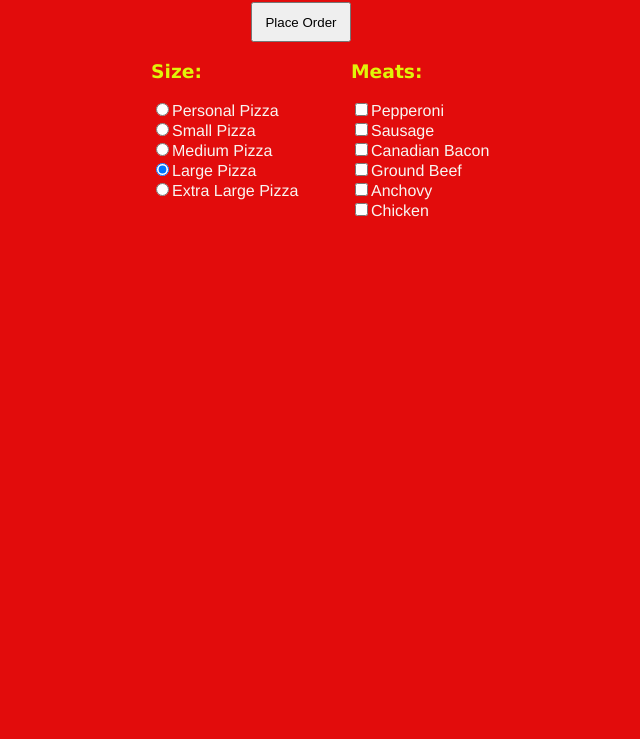
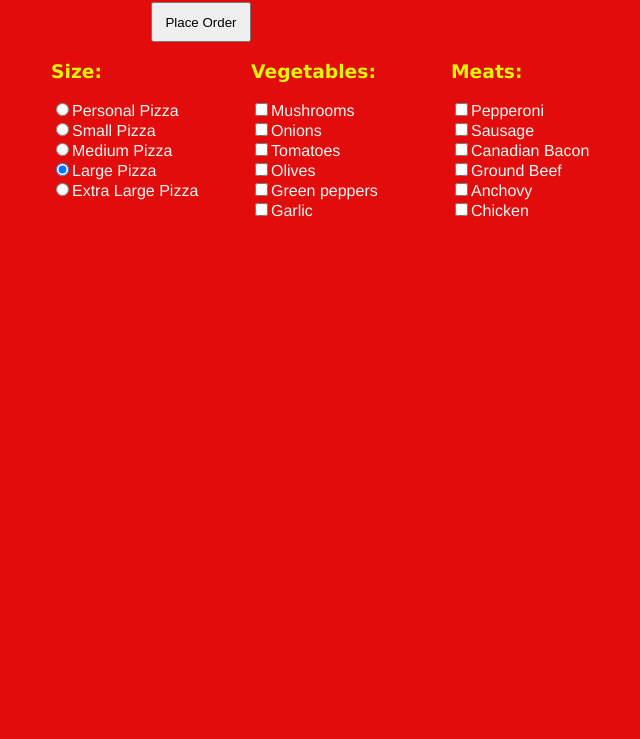
Before and after one commit to robrider/JavaScript_Projects, a plain HTML site: page Basic_JavaScript_Projects/Pizza_Project/Pizza.html in a window 1280 px wide. Shown: the part 61-800 px from the top of the page, without its empty margins (289-929 px from the left). Drawn offline with Linux system fonts and the light colour scheme.

Commit message:
Pizza Project updates

```diff
--- a/Basic_JavaScript_Projects/Pizza_Project/Pizza.html
+++ b/Basic_JavaScript_Projects/Pizza_Project/Pizza.html
@@ -9,7 +9,7 @@
 </head>
 <body>
     <div id="menuBG">
-        <h1 style="margin:0 0px 0 20px;">Pizza Drill Tutorial</h1>
+        <h1 style="margin:0 0px 0 40px;">Pizza Drill Tutorial</h1>
         <input id="btnOrder" type="button" onclick="getReceipt ()"
             value="Place Order">
         <form id="frmMenu">
@@ -26,6 +26,21 @@
                 <input class="size" type="radio" name="Size"
                 value="Extra Large Pizza">Extra Large Pizza<br>
             </div>
+            <div class="menu center">
+                <h3>Vegetables:</h3>
+                <input class="toppings" type="checkbox" name="Topping"
+                    value="Mushrooms">Mushrooms<br>
+                <input class="toppings" type="checkbox" name="Topping"
+                    value="Onions">Onions<br>
+                <input class="toppings" type="checkbox" name="Topping"
+                    value="Tomatoes">Tomatoes<br>
+                <input class="toppings" type="checkbox" name="Topping"
+                    value="Olives">Olives<br>
+                <input class="toppings" type="checkbox" name="Topping"
+                    value="Green peppers">Green peppers<br>
+                <input class="toppings" type="checkbox" name="Topping"
+                    value="Garlic">Garlic<br>
+                </div>
             <div class="menu right">
                 <h3>Meats:</h3>
                 <input class="toppings" type="checkbox" name="Topping"
--- a/Basic_JavaScript_Projects/Pizza_Project/Pizza_CSS/Pizza.css
+++ b/Basic_JavaScript_Projects/Pizza_Project/Pizza_CSS/Pizza.css
@@ -1,11 +1,11 @@
 #menuBG {
-width:400px;
+width:600px;
 height: 470px;
 margin:10px auto;
 }
 
 #frmMenu {
-width: 400px;
+width: 600px;
 height:200px;
 }
 
@@ -21,6 +21,12 @@ width:200px;
 height:200px;
 float:left;
 }
+
+.center {
+    width:200px;
+    height:200px;
+    float:left;
+    }
 
 .right {
 width:200px;
```
